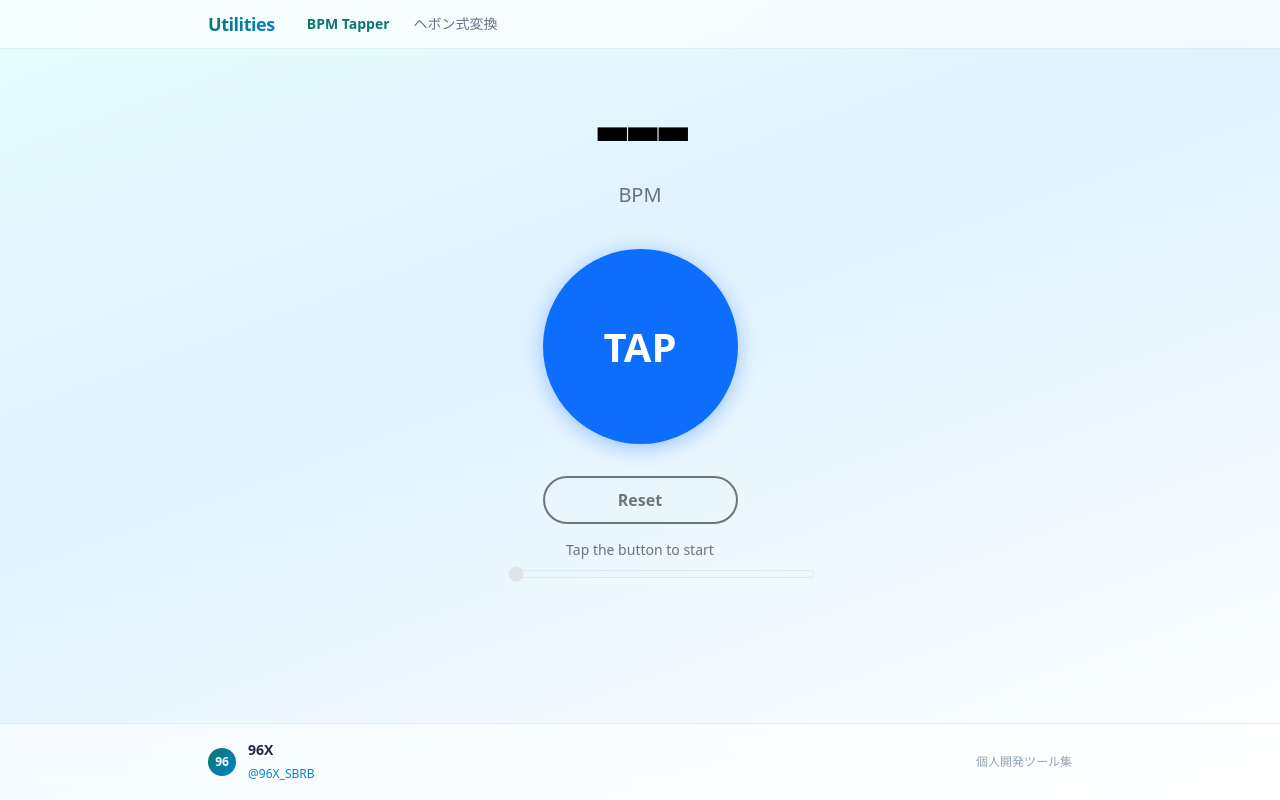
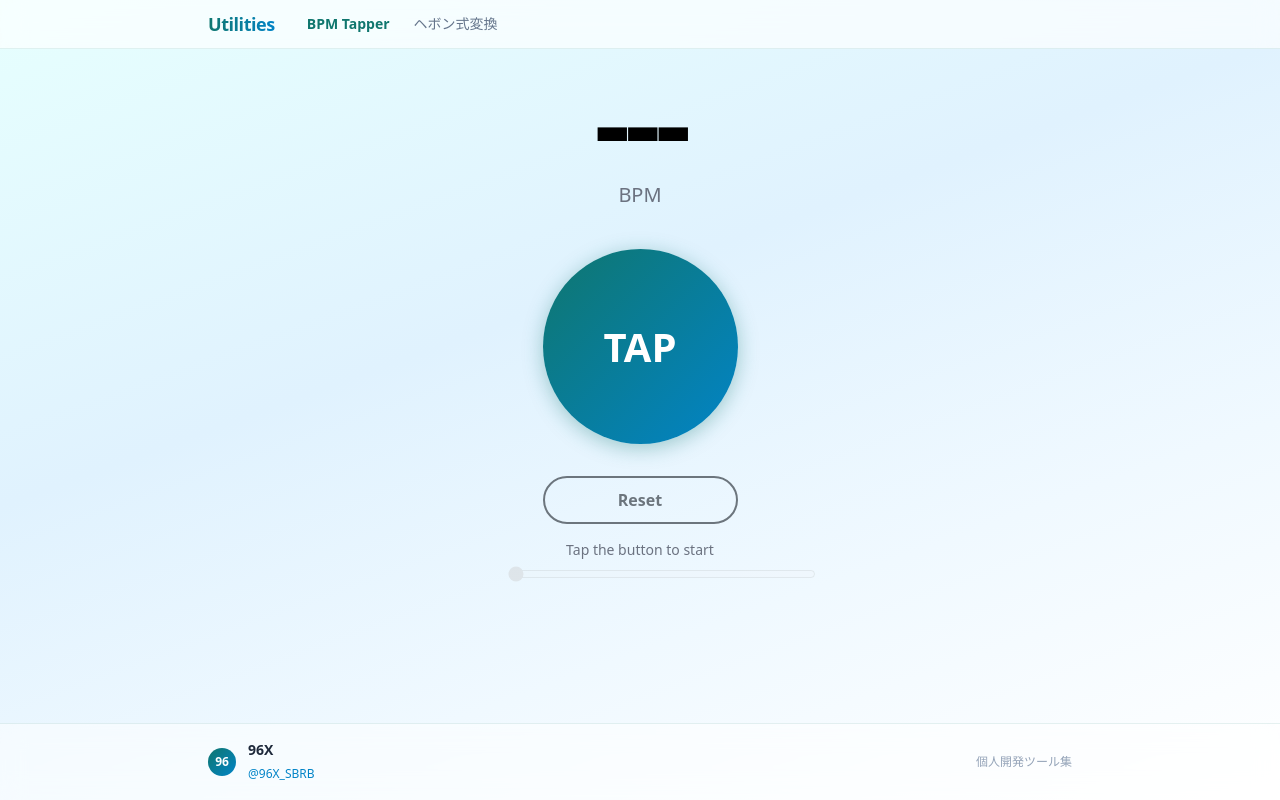
Before and after one commit to kuroto-96X/Utilities-Svelte, a SvelteKit app: page /bpm-tapper in a window 1280 px wide. Built offline with nearby package versions, Linux system fonts and the light colour scheme.

Commit message:
style: BPM Tapper のアクセントカラーを teal 系に統一

```diff
--- a/src/routes/bpm-tapper/+page.svelte
+++ b/src/routes/bpm-tapper/+page.svelte
@@ -174,7 +174,7 @@
         min="1" max={Math.max(1, intervalCount)} step="1"
         disabled={tapHistory.length < 2}
         bind:value={sliderValue}
-        class="w-full accent-blue-600 disabled:opacity-40"
+        class="w-full accent-teal-700 disabled:opacity-40"
       />
     </div>
   </div>
@@ -199,7 +199,7 @@
           {#if chartData.outPolyline}
             <polyline points={chartData.outPolyline} fill="none" stroke="#adb5bd" stroke-width="1.5" stroke-linejoin="round" stroke-linecap="round" />
           {/if}
-          <polyline points={chartData.inPolyline} fill="none" stroke="#0d6efd" stroke-width="2.5" stroke-linejoin="round" stroke-linecap="round" />
+          <polyline points={chartData.inPolyline} fill="none" stroke="#0f766e" stroke-width="2.5" stroke-linejoin="round" stroke-linecap="round" />
         </svg>
       </div>
     </div>
@@ -256,7 +256,7 @@
     width: 100%;
     height: 100%;
     border-radius: 50%;
-    background-color: #0d6efd;
+    background: linear-gradient(135deg, #0f766e, #0284c7);
     color: #fff;
     font-size: clamp(1.5rem, 6vw, 2.5rem);
     border: none;
@@ -265,7 +265,7 @@
     user-select: none;
     -webkit-user-select: none;
     -webkit-tap-highlight-color: transparent;
-    box-shadow: 0 4px 20px rgba(13, 110, 253, 0.35);
+    box-shadow: 0 4px 20px rgba(15, 118, 110, 0.35);
     position: relative;
     z-index: 1;
     display: flex;
@@ -290,7 +290,7 @@
     height: 100%;
     top: 0;
     left: 0;
-    background: rgba(13, 110, 253, 0.4);
+    background: rgba(15, 118, 110, 0.4);
     transform: scale(0.76);
     transform-origin: center;
     opacity: 0;
@@ -364,7 +364,7 @@
   .range-divider td {
     padding: 0;
     height: 2px;
-    background-color: #0d6efd;
+    background-color: #0f766e;
     opacity: 0.5;
   }
 
```
